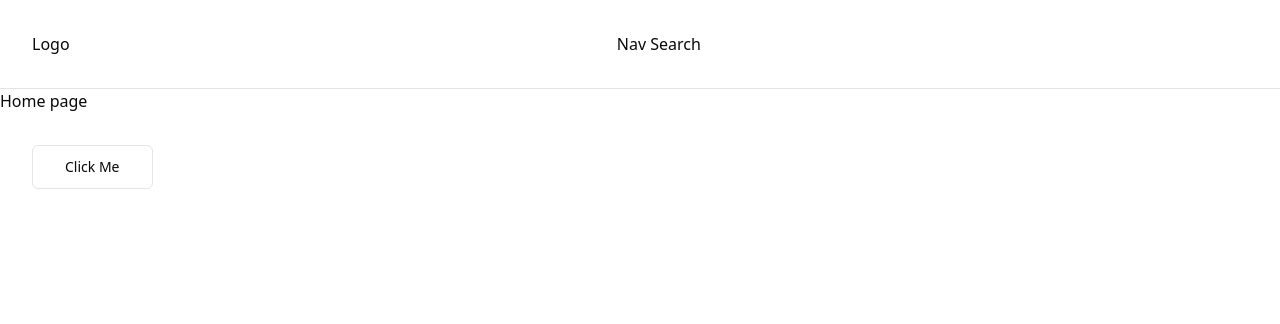
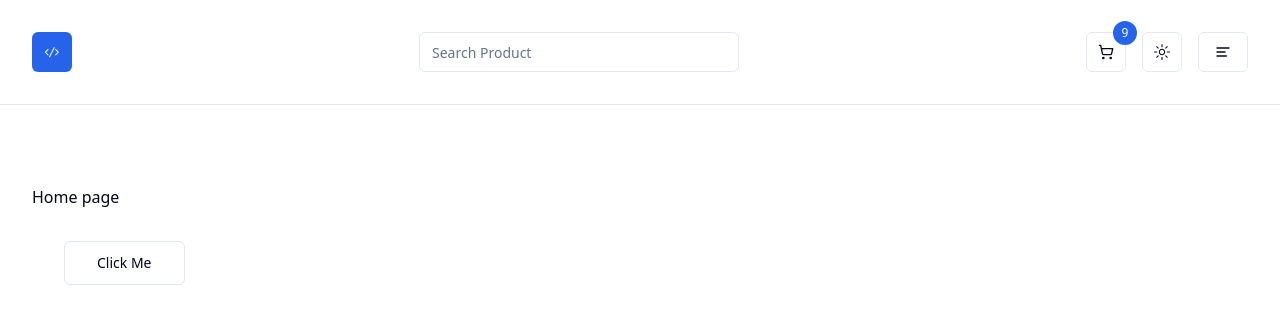
Before and after one commit to justbenuk/simple--store, a Next.js app: page / in a window 1280 px wide. Shown: the top 324 px of the page. Built offline with nearby package versions, Linux system fonts and the light colour scheme.

Commit message:
Sitewide Navbar - theme switcher and icons
added the sitewide nav bar and theme swithcer using shadcn, and
next-theme

```diff
--- a/package.json
+++ b/package.json
@@ -11,6 +11,7 @@
   "dependencies": {
     "@radix-ui/react-checkbox": "^1.1.2",
     "@radix-ui/react-dropdown-menu": "^2.1.2",
+    "@radix-ui/react-icons": "^1.3.2",
     "@radix-ui/react-label": "^2.1.0",
     "@radix-ui/react-popover": "^1.1.2",
     "@radix-ui/react-select": "^2.1.2",
@@ -21,8 +22,10 @@
     "embla-carousel-react": "^8.5.1",
     "lucide-react": "^0.462.0",
     "next": "15.0.3",
+    "next-themes": "^0.4.3",
     "react": "19.0.0-rc-66855b96-20241106",
     "react-dom": "19.0.0-rc-66855b96-20241106",
+    "react-icons": "^5.3.0",
     "tailwind-merge": "^2.5.5",
     "tailwindcss-animate": "^1.0.7"
   },
--- a/src/app/globals.css
+++ b/src/app/globals.css
@@ -1,61 +1,64 @@
 @tailwind base;
 @tailwind components;
 @tailwind utilities;
+
 @layer base {
   :root {
     --background: 0 0% 100%;
-    --foreground: 240 10% 3.9%;
+    --foreground: 222.2 84% 4.9%;
     --card: 0 0% 100%;
-    --card-foreground: 240 10% 3.9%;
+    --card-foreground: 222.2 84% 4.9%;
     --popover: 0 0% 100%;
-    --popover-foreground: 240 10% 3.9%;
-    --primary: 240 5.9% 10%;
-    --primary-foreground: 0 0% 98%;
-    --secondary: 240 4.8% 95.9%;
-    --secondary-foreground: 240 5.9% 10%;
-    --muted: 240 4.8% 95.9%;
-    --muted-foreground: 240 3.8% 46.1%;
-    --accent: 240 4.8% 95.9%;
-    --accent-foreground: 240 5.9% 10%;
+    --popover-foreground: 222.2 84% 4.9%;
+    --primary: 221.2 83.2% 53.3%;
+    --primary-foreground: 210 40% 98%;
+    --secondary: 210 40% 96.1%;
+    --secondary-foreground: 222.2 47.4% 11.2%;
+    --muted: 210 40% 96.1%;
+    --muted-foreground: 215.4 16.3% 46.9%;
+    --accent: 210 40% 96.1%;
+    --accent-foreground: 222.2 47.4% 11.2%;
     --destructive: 0 84.2% 60.2%;
-    --destructive-foreground: 0 0% 98%;
-    --border: 240 5.9% 90%;
-    --input: 240 5.9% 90%;
-    --ring: 240 10% 3.9%;
+    --destructive-foreground: 210 40% 98%;
+    --border: 214.3 31.8% 91.4%;
+    --input: 214.3 31.8% 91.4%;
+    --ring: 221.2 83.2% 53.3%;
+    --radius: 0.5rem;
     --chart-1: 12 76% 61%;
     --chart-2: 173 58% 39%;
     --chart-3: 197 37% 24%;
     --chart-4: 43 74% 66%;
     --chart-5: 27 87% 67%;
-    --radius: 0.5rem
   }
+
   .dark {
-    --background: 240 10% 3.9%;
-    --foreground: 0 0% 98%;
-    --card: 240 10% 3.9%;
-    --card-foreground: 0 0% 98%;
-    --popover: 240 10% 3.9%;
-    --popover-foreground: 0 0% 98%;
-    --primary: 0 0% 98%;
-    --primary-foreground: 240 5.9% 10%;
-    --secondary: 240 3.7% 15.9%;
-    --secondary-foreground: 0 0% 98%;
-    --muted: 240 3.7% 15.9%;
-    --muted-foreground: 240 5% 64.9%;
-    --accent: 240 3.7% 15.9%;
-    --accent-foreground: 0 0% 98%;
+    --background: 222.2 84% 4.9%;
+    --foreground: 210 40% 98%;
+    --card: 222.2 84% 4.9%;
+    --card-foreground: 210 40% 98%;
+    --popover: 222.2 84% 4.9%;
+    --popover-foreground: 210 40% 98%;
+    --primary: 217.2 91.2% 59.8%;
+    --primary-foreground: 222.2 47.4% 11.2%;
+    --secondary: 217.2 32.6% 17.5%;
+    --secondary-foreground: 210 40% 98%;
+    --muted: 217.2 32.6% 17.5%;
+    --muted-foreground: 215 20.2% 65.1%;
+    --accent: 217.2 32.6% 17.5%;
+    --accent-foreground: 210 40% 98%;
     --destructive: 0 62.8% 30.6%;
-    --destructive-foreground: 0 0% 98%;
-    --border: 240 3.7% 15.9%;
-    --input: 240 3.7% 15.9%;
-    --ring: 240 4.9% 83.9%;
+    --destructive-foreground: 210 40% 98%;
+    --border: 217.2 32.6% 17.5%;
+    --input: 217.2 32.6% 17.5%;
+    --ring: 224.3 76.3% 48%;
     --chart-1: 220 70% 50%;
     --chart-2: 160 60% 45%;
     --chart-3: 30 80% 55%;
     --chart-4: 280 65% 60%;
-    --chart-5: 340 75% 55%
+    --chart-5: 340 75% 55%;
   }
 }
+
 @layer base {
   * {
     @apply border-border;
--- a/src/app/layout.tsx
+++ b/src/app/layout.tsx
@@ -1,7 +1,8 @@
 import type { Metadata } from "next";
 import "./globals.css";
 import Navbar from "@/components/navbar/navbar";
-
+import Container from "@/components/global/container";
+import Providers from "./providers";
 export const metadata: Metadata = {
   title: "Next Storefront",
   description: "A nice little store front",
@@ -13,10 +14,12 @@ export default function RootLayout({
   children: React.ReactNode;
 }>) {
   return (
-    <html lang="en">
+    <html lang="en" suppressHydrationWarning>
       <body>
-        <Navbar />
-        <main>{children}</main>
+        <Providers>
+          <Navbar />
+          <Container className="py-20">{children}</Container>
+        </Providers>
       </body>
     </html>
   );
--- /dev/null
+++ b/src/app/providers.tsx
@@ -0,0 +1,20 @@
+"use client";
+import { ReactNode } from "react";
+import { ThemeProvider } from "@/lib/theme-provider";
+type ProviderProps = {
+  children: ReactNode;
+};
+export default function Providers({ children }: ProviderProps) {
+  return (
+    <>
+      <ThemeProvider
+        attribute="class"
+        defaultTheme="system"
+        enableSystem
+        disableTransitionOnChange
+      >
+        {children}
+      </ThemeProvider>
+    </>
+  );
+}
--- a/src/components/navbar/cart-button.tsx
+++ b/src/components/navbar/cart-button.tsx
@@ -0,0 +1,24 @@
+import Link from "next/link";
+import { Button } from "../ui/button";
+import { LuShoppingCart } from "react-icons/lu";
+export default async function CartButton() {
+  //temo
+  const numItemsInCart = 9;
+  return (
+    <>
+      <Button
+        size="icon"
+        variant="outline"
+        className="flex justify-center items-center relative"
+        asChild
+      >
+        <Link href="/cart">
+          <LuShoppingCart />
+          <span className="absolute -top-3 -right-3 bg-primary text-white rounded-full h-6 w-6 flex items-center justify-center text-xs">
+            {numItemsInCart}
+          </span>
+        </Link>
+      </Button>
+    </>
+  );
+}
--- a/src/components/navbar/dark-mode.tsx
+++ b/src/components/navbar/dark-mode.tsx
@@ -0,0 +1,36 @@
+"use client";
+import { MoonIcon, SunIcon } from "@radix-ui/react-icons";
+import { useTheme } from "next-themes";
+import { Button } from "../ui/button";
+import {
+  DropdownMenu,
+  DropdownMenuContent,
+  DropdownMenuItem,
+  DropdownMenuTrigger,
+} from "../ui/dropdown-menu";
+
+export default function DarkMode() {
+  const { setTheme } = useTheme();
+
+  return (
+    <DropdownMenu>
+      <DropdownMenuTrigger asChild>
+        <Button variant="outline" size="icon">
+          <SunIcon className="h-[1.2rem] w-[1.2rem] rotate-0 scale-100 transition-all dark:-rotate-90 dark:scale-0" />
+          <MoonIcon className="h-[1.2rem] w-[1.2rem] rotate-90 scale-0 transition-all dark:-rotate-0 dark:scale-100 absolute" />
+        </Button>
+      </DropdownMenuTrigger>
+      <DropdownMenuContent align="end">
+        <DropdownMenuItem onClick={() => setTheme("light")}>
+          Light
+        </DropdownMenuItem>
+        <DropdownMenuItem onClick={() => setTheme("dark")}>
+          Dark
+        </DropdownMenuItem>
+        <DropdownMenuItem onClick={() => setTheme("system")}>
+          System
+        </DropdownMenuItem>
+      </DropdownMenuContent>
+    </DropdownMenu>
+  );
+}
--- a/src/components/navbar/links-dropdown.tsx
+++ b/src/components/navbar/links-dropdown.tsx
@@ -0,0 +1,45 @@
+import { NavLinks } from "@/data/nav-links";
+import { LoggedInLinks } from "@/data/nav-links";
+import {
+  DropdownMenu,
+  DropdownMenuContent,
+  DropdownMenuItem,
+  DropdownMenuTrigger,
+  DropdownMenuSeparator,
+} from "../ui/dropdown-menu";
+import { LuAlignLeft } from "react-icons/lu";
+import Link from "next/link";
+import { Button } from "../ui/button";
+
+export default function LinksDropdown() {
+  return (
+    <DropdownMenu>
+      <DropdownMenuTrigger asChild>
+        <Button variant="outline" className="flex gap-4 max-w-[100px]">
+          <LuAlignLeft className="w-6 h-6" />
+        </Button>
+      </DropdownMenuTrigger>
+      <DropdownMenuContent className="w-40" align="start" sideOffset={10}>
+        {NavLinks.map((navLink, idx) => {
+          return (
+            <DropdownMenuItem key={idx}>
+              <Link href={navLink.href} className="capitalize w-full">
+                {navLink.label}
+              </Link>
+            </DropdownMenuItem>
+          );
+        })}
+        <DropdownMenuSeparator />
+        {LoggedInLinks.map((loggedInLink, idx) => {
+          return (
+            <DropdownMenuItem key={idx}>
+              <Link href={loggedInLink.href} className="capitalize w-full">
+                {loggedInLink.label}
+              </Link>
+            </DropdownMenuItem>
+          );
+        })}
+      </DropdownMenuContent>
+    </DropdownMenu>
+  );
+}
--- a/src/components/navbar/logo.tsx
+++ b/src/components/navbar/logo.tsx
@@ -1,7 +1,15 @@
+import Link from "next/link";
+import { VscCode } from "react-icons/vsc";
+import { Button } from "../ui/button";
+
 export default function Logo() {
   return (
     <>
-      <div>Logo</div>
+      <Button size="icon" asChild>
+        <Link href="/">
+          <VscCode />
+        </Link>
+      </Button>
     </>
   );
 }
--- a/src/components/navbar/nav-search.tsx
+++ b/src/components/navbar/nav-search.tsx
@@ -1,7 +1,12 @@
+import { Input } from "../ui/input";
 export default function NavSearch() {
   return (
     <>
-      <div>Nav Search</div>
+      <Input
+        type="search"
+        placeholder="Search Product"
+        className="max-w-xs dark:bg-muted"
+      />
     </>
   );
 }
--- a/src/components/navbar/navbar.tsx
+++ b/src/components/navbar/navbar.tsx
@@ -1,4 +1,7 @@
 import Container from "../global/container";
+import CartButton from "./cart-button";
+import DarkMode from "./dark-mode";
+import LinksDropdown from "./links-dropdown";
 import Logo from "./logo";
 import NavSearch from "./nav-search";
 
@@ -8,7 +11,11 @@ export default function Navbar() {
       <Container className="flex flex-col sm:flex-row sm:justify-between sm:items-center flex-wrap py-8 gap-4">
         <Logo />
         <NavSearch />
-        <div></div>
+        <div className="flex gap-4 items-center">
+          <CartButton />
+          <DarkMode />
+          <LinksDropdown />
+        </div>
       </Container>
     </nav>
   );
--- /dev/null
+++ b/src/data/nav-links.ts
@@ -0,0 +1,16 @@
+type NavLinksProps = {
+  href: string;
+  label: string;
+};
+
+export const NavLinks: NavLinksProps[] = [
+  { href: "/", label: "Home" },
+  { href: "/about", label: "About" },
+  { href: "/products", label: "Products" },
+];
+
+export const LoggedInLinks: NavLinksProps[] = [
+  { href: "/favorites", label: "Favorites" },
+  { href: "/cart", label: "Cart" },
+  { href: "/orders", label: "Orders" },
+];
--- /dev/null
+++ b/src/lib/theme-provider.tsx
@@ -0,0 +1,7 @@
+"use client";
+import { ThemeProvider as NextThemesProvider } from "next-themes";
+import { type ThemeProviderProps } from "next-themes";
+
+export function ThemeProvider({ children, ...props }: ThemeProviderProps) {
+  return <NextThemesProvider {...props}>{children}</NextThemesProvider>;
+}
```
Also changed, not shown: 1 other file (tests, documents, lock files or other folders).
